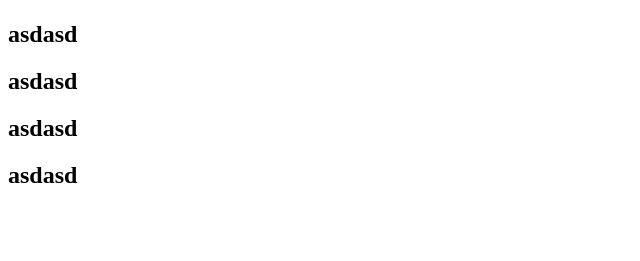
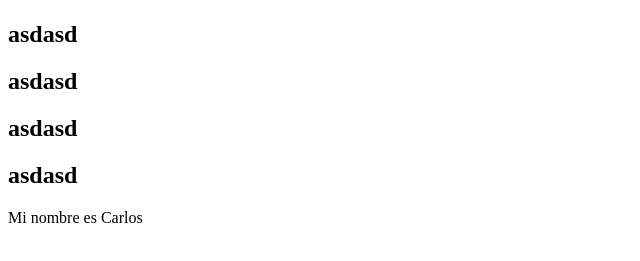
Before and after one commit to profe-benja/arq-009D, a plain HTML site: page index.html in a window 1280 px wide. Shown: the part 59-320 px from the top of the page, without its empty margins (0-640 px from the left). Drawn offline with Linux system fonts and the light colour scheme.

Commit message:
Update index.html
Primer comentario

```diff
--- a/index.html
+++ b/index.html
@@ -13,5 +13,7 @@
     <h2>asdasd</h2>
     <h2>asdasd</h2>
     <h2>asdasd</h2>
+
+    <p>Mi nombre es Carlos</p>
 </body>
 </html>
```
